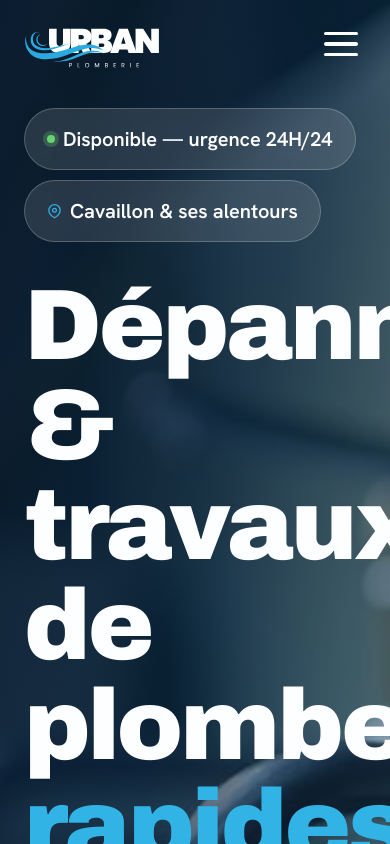
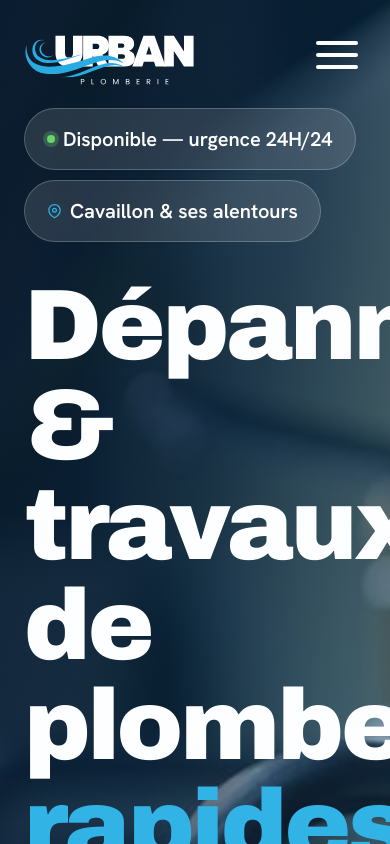
Before and after one commit to yanislft/UrbanPlomberie, a React (Vite) app: page / in a window 390 px wide. Shown: the top 844 px of the page. Built offline with nearby package versions, Linux system fonts and the light colour scheme.

Commit message:
mobile: navbar 110px, logo 88px, burger 42px

```diff
--- a/src/index.css
+++ b/src/index.css
@@ -454,14 +454,14 @@ section { scroll-margin-top: var(--navbar-height); }
   :root { --navbar-height: 64px; }
 
   /* ── Navbar ── */
-  :root { --navbar-height: 88px; }
-  .up-nav        { height: 88px; }
+  :root { --navbar-height: 110px; }
+  .up-nav        { height: 110px; }
   .up-nav-links  { display: none !important; }
   .up-nav-phone  { display: none !important; }
   .nav-btn-devis { display: none !important; }
-  .up-burger     { display: flex !important; margin-left: auto; gap: 7px; }
-  .up-burger span { width: 34px; height: 3.5px; }
-  .up-brand-logo { height: 70px; }
+  .up-burger     { display: flex !important; margin-left: auto; gap: 8px; }
+  .up-burger span { width: 42px; height: 4px; }
+  .up-brand-logo { height: 88px; }
   .up-wrap       { padding: 0 24px; }
 
   /* ── Hero ── */
```
